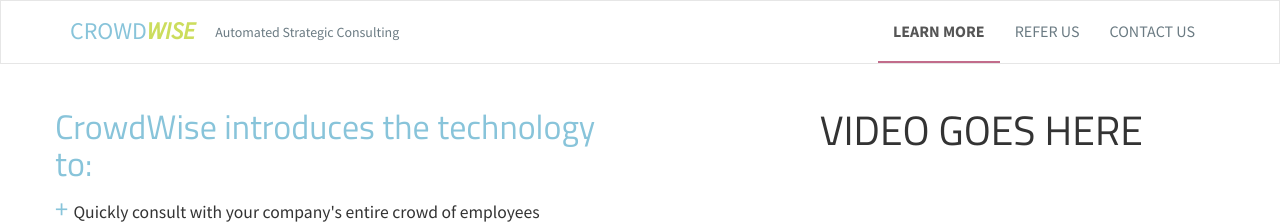
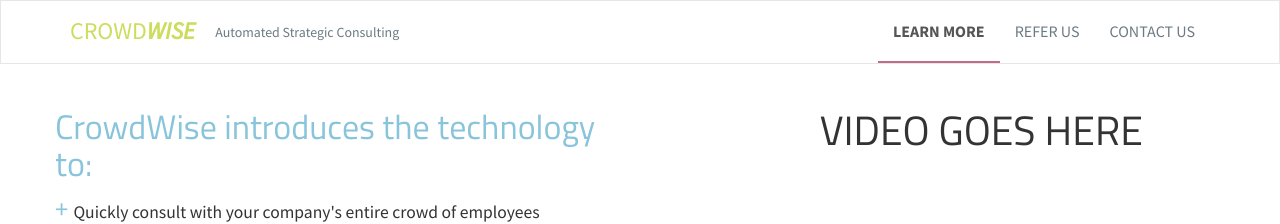
Before and after one commit to crowdwise/crowdwise.github.io, a Jekyll site: the page built from index.html, in a window 1280 px wide. Shown: the top 224 px of the page. Built offline with Jekyll 4.4.1, drawn with Linux system fonts in a browser that asks for light colours.

Commit message:
single color logo

```diff
--- a/_sass/_navbar.scss
+++ b/_sass/_navbar.scss
@@ -3,13 +3,14 @@
   .navbar-header {
     #logo {
       text-transform: uppercase;
+      color: $green;
 
       #crowd {
-        color: $blue;
+        // color: $blue;
       }
 
       #wise {
-        color: $green;
+        // color: $green;
         font-style: italic;
         font-weight: bold;
       }
```
